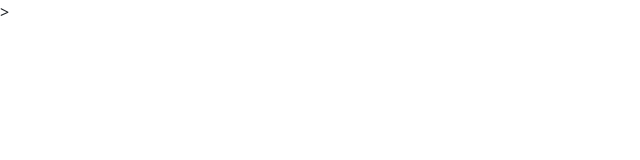
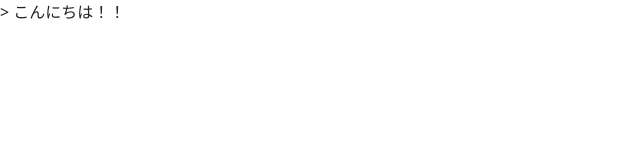
Before and after one commit to IshiharaHub/BookkeepingEngine, a plain HTML site: page src/index.html in a window 1280 px wide. Shown: the whole page, without its empty margins (0-640 px from the left). Drawn offline with nearby package versions, Linux system fonts and the light colour scheme; files that its build step writes are made by us from their sources; files whose address does not match are found by name.

Commit message:
画面表示確認用の文言追加

```diff
--- a/src/index.html
+++ b/src/index.html
@@ -15,6 +15,7 @@
 
 <!-- ここにコンテンツを書きます -->
 
+こんにちは！！
 
 
 <!-- BootStrap JS（気にしなくて良い）-->
```
